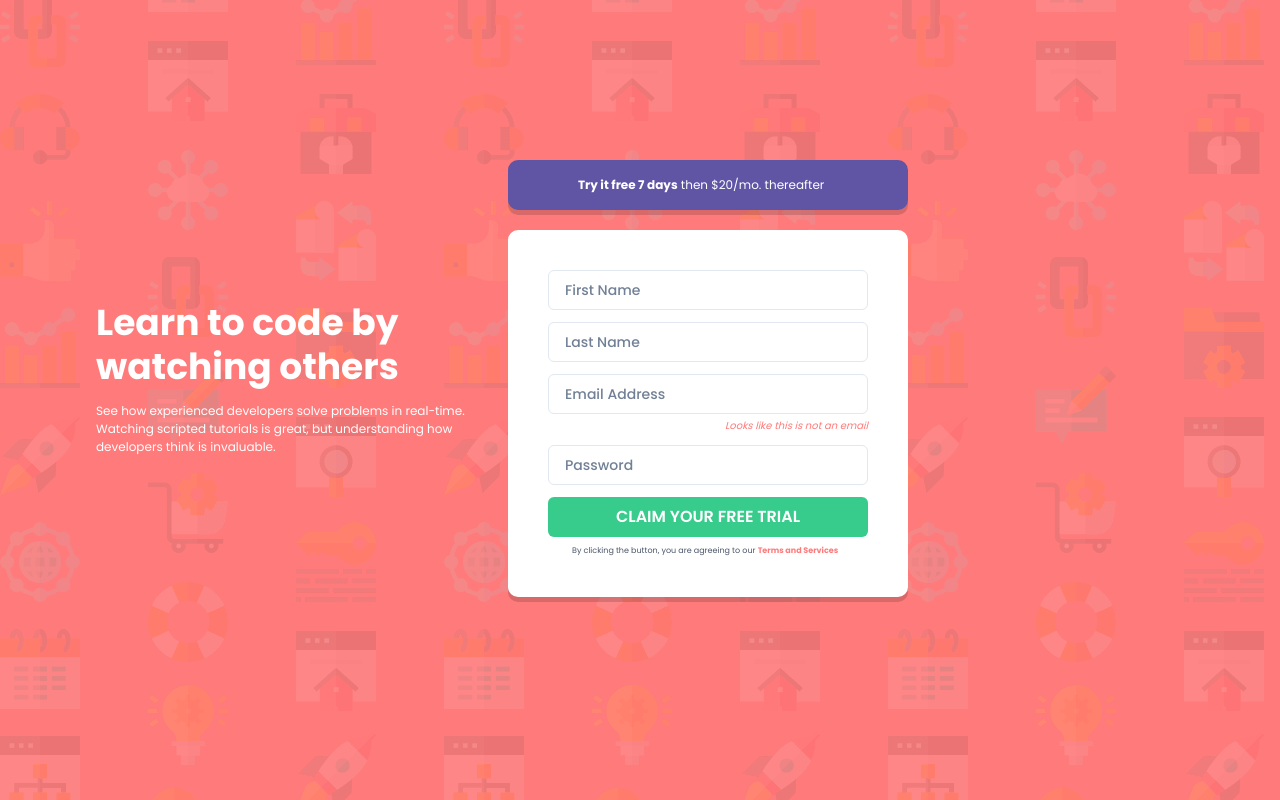
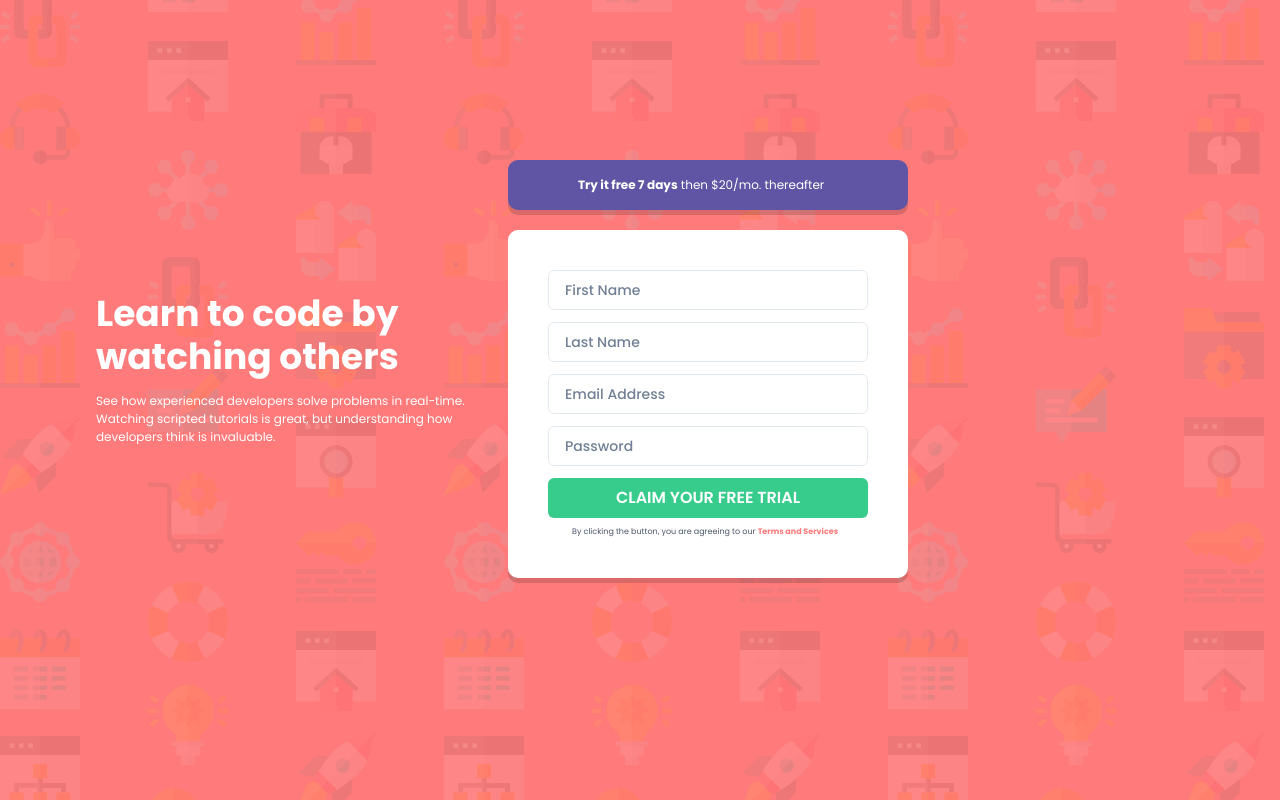
Before and after one commit to Ameliegre/signup-form-component, a React (Create React App) app: page / in a window 1280 px wide. Built offline with nearby package versions, Linux system fonts and the light colour scheme.

Commit message:
update readme + add message error for email input

```diff
--- a/src/App.tsx
+++ b/src/App.tsx
@@ -30,17 +30,14 @@ export function App () {
     setLastNameError(false)
     setEmailError(false)
     setPasswordError(false)
+    const emailValid = emailREGEX.test(input.email)
+    setIsEmailValid(false)
     if (input.firstName === '' || input.lastName === '' || input.email === '' || input.password === '') {
       setFirstNameError(true)
       setLastNameError(true)
       setEmailError(true)
       setPasswordError(true)
-    }
-
-    const emailValid = emailREGEX.test(input.email)
-    setIsEmailValid(false)
-
-    if (!emailValid) {
+    } else if (!emailValid) {
       setIsEmailValid(true)
     }
   }
@@ -83,7 +80,8 @@ export function App () {
                     {input.email === '' && emailError ? <Image height={4} src={ErrorIcon}/> : <></>}
                 </InputRightElement>
                 <Input id='email' borderColor={input.email === '' && emailError ? 'hsl(0, 100%, 74%)' : 'gray.200'} fontWeight={'500'} fontSize={14} placeholder='Email Address' value={input.email || ''} onChange={(e) => setInput({ ...input, email: e.target.value })}/>
-                {(emailError || isEmailValid || input.email === '') && (<Text as='i' pt={'4px'} alignSelf={'flex-end'} fontSize={10} color={'hsl(0, 100%, 74%)'}>Looks like this is not an email</Text>)}
+                {(emailError && input.email === '') && (<Text as='i' pt={'4px'} alignSelf={'flex-end'} fontSize={10} color={'hsl(0, 100%, 74%)'}>Email cannot be empty</Text>)}
+                {(isEmailValid) && (<Text as='i' pt={'4px'} alignSelf={'flex-end'} fontSize={10} color={'hsl(0, 100%, 74%)'}>Looks like this is not an email</Text>)}
               </InputGroup>
 
               <InputGroup display={'flex'} flexDirection={'column'}>
```
Also changed, not shown: 1 other file (tests, documents, lock files or other folders).
